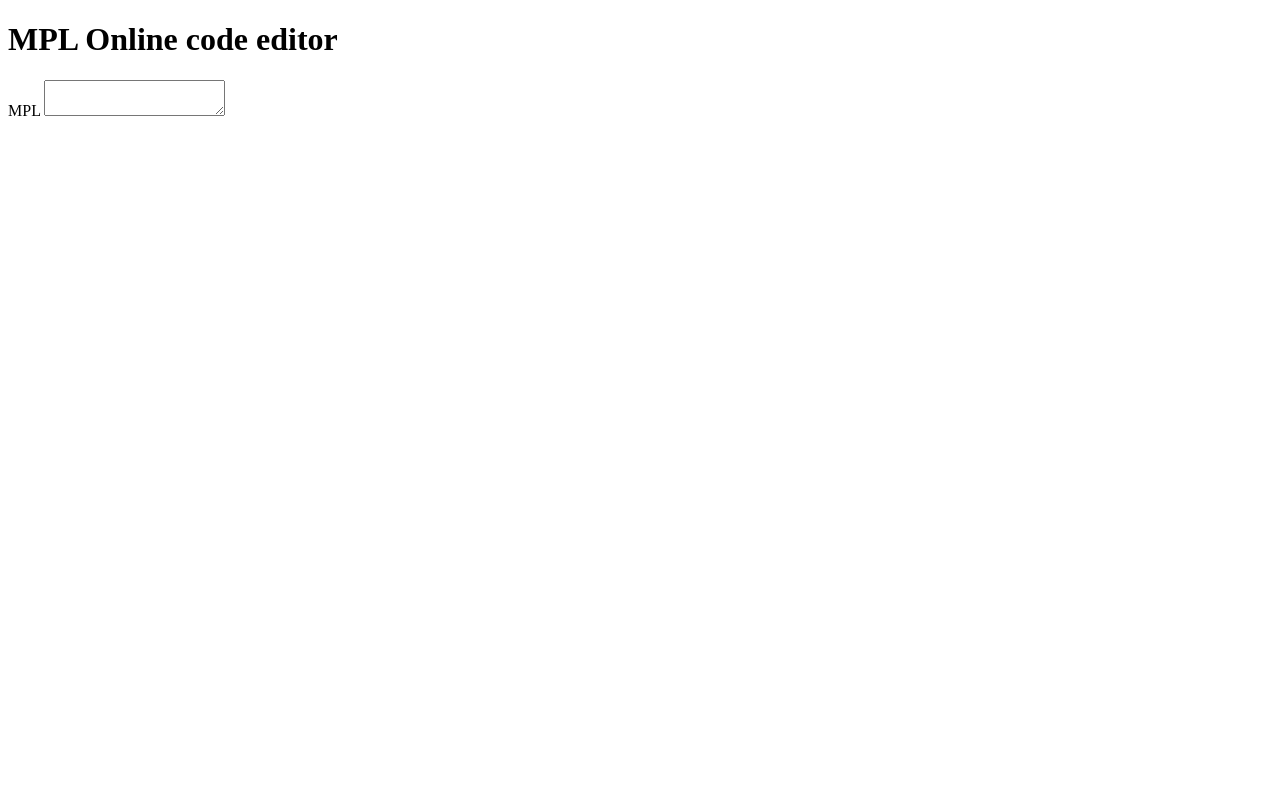
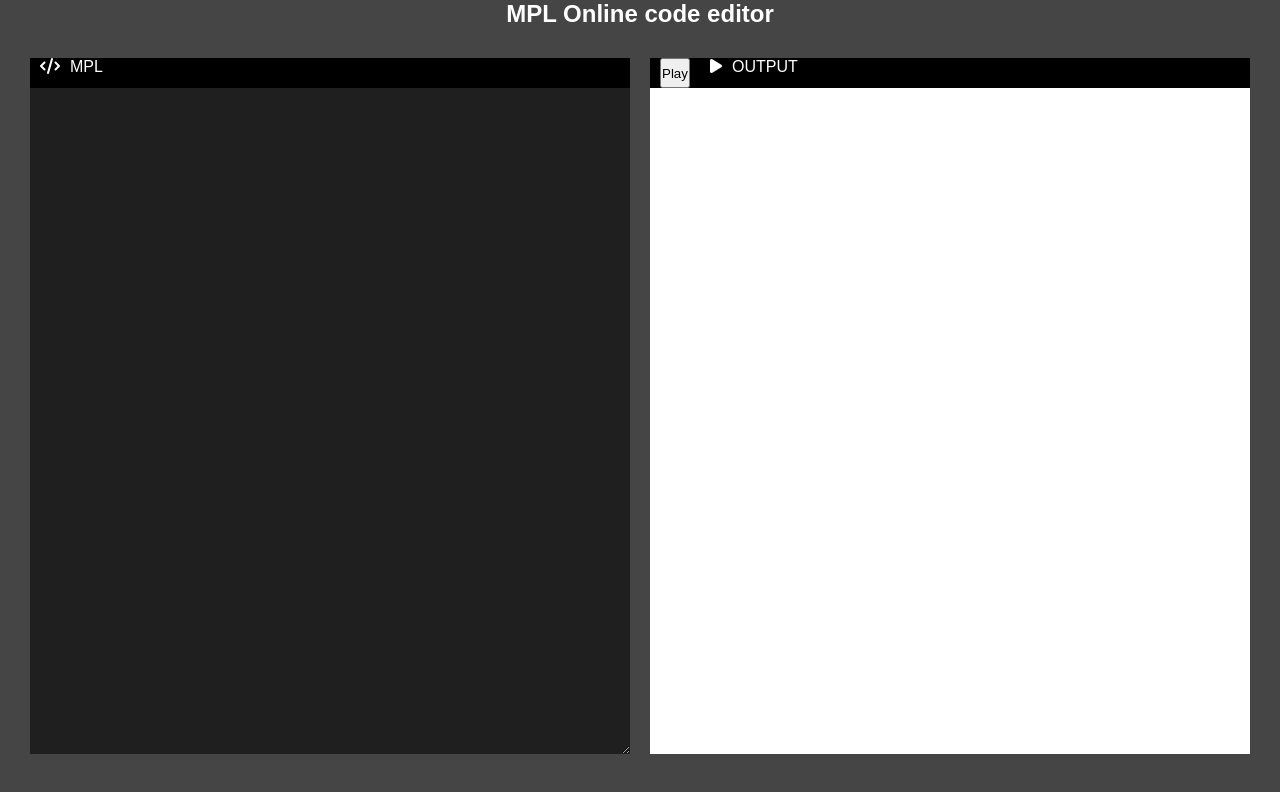
Before and after one commit to ThereAre12Months/MPL, a plain HTML site: page docs/index.html in a window 1280 px wide. Drawn offline with Linux system fonts and the light colour scheme.

Commit message:
looks nice

```diff
--- a/docs/index.html
+++ b/docs/index.html
@@ -3,17 +3,22 @@
 <head>
     <meta charset="UTF-8">
     <meta name="viewport" content="width=device-width, initial-scale=1.0">
+    <script src="https://kit.fontawesome.com/58bf2aac9c.js" crossorigin="anonymous"></script>
+    <link rel="stylesheet" href="style.css">
     <title>MPL</title>
 </head>
 <body>
-    <h1>MPL Online code editor</h1>
+    <center><h2>MPL Online code editor</h2></center>
 
     <div class="container">
         <div class="left">
-            <label>MPL</label>
+            <label><i class="fa-solid fa-code"></i>MPL</label>
             <textarea id="mpl-code"></textarea>
         </div>
-        <div class="right"></div>
+        <div class="right">
+            <label><button>Play</button><i class="fa-solid fa-play"></i>OUTPUT</label>
+            <iframe id="output"></iframe>
+        </div>
     </div>
 </body>
 </html>
--- a/docs/style.css
+++ b/docs/style.css
@@ -24,7 +24,7 @@ body {
 
 textarea {
     width: 100%;
-    height: 28%;
+    height: 90%;
     background: #1f1f1f;
     color: #fff;
     padding: 10px 20px;
@@ -32,3 +32,28 @@ textarea {
     outline: 0;
     font-size: 18px;
 }
+
+iframe {
+    width: 100%;
+    height: 90%;
+    background: #fff;
+    border: 0;
+    outline: 0;
+}
+
+label i {
+    margin-left: 10px;
+    margin-right: 10px;
+}
+
+label {
+    display: flex;
+    text-align: left;
+    background: #000;
+    height: 30px;
+}
+
+label button {
+    margin-left: 10px;
+    margin-right: 10px;
+}
```
